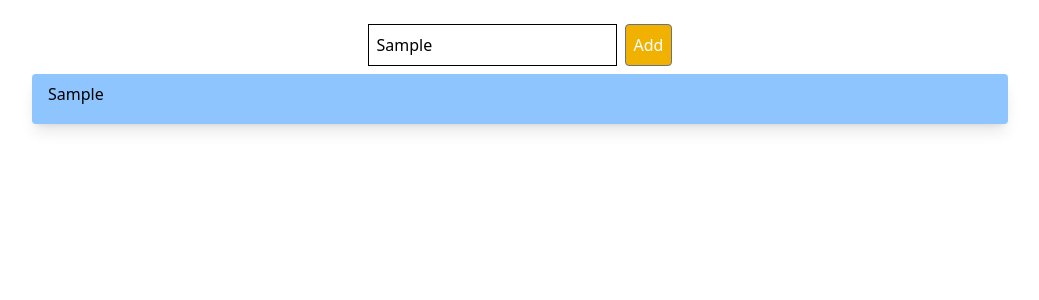
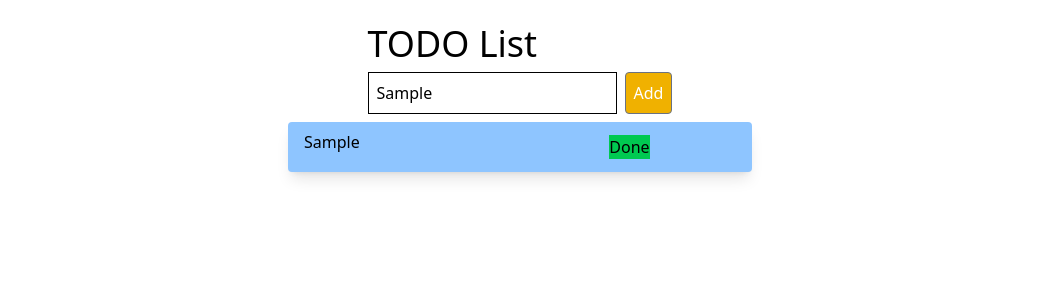
Before and after one commit to pprometheus/todolist, a React (Vite) app in the folder todo/: page / in a window 1280 px wide. Both pictures are taken after typing "Sample" into the empty fields and a click on the button "Add". Shown: the top 300 px of the page, without its empty margins (120-1159 px from the left). Built offline with nearby package versions, Linux system fonts and the light colour scheme.

Commit message:
Suggestion comments added

```diff
--- a/todo/src/App.jsx
+++ b/todo/src/App.jsx
@@ -1,17 +1,19 @@
 import { useState } from "react";
 
 function App() {
-  const [task, setTask] = useState({ task: "", status: "false" });
+  const [task, setTask] = useState({ task: "", status: "false" });//false is boolean
   const [taskList, setTasklist] = useState([]);
+
   function addTask() {
-    const completed = "false";
-    if (task != "") {
+    // const completed = "false";
+    if (task != "") { //task.task we are checking task -> object
       setTasklist((prevTask) => [...prevTask, task]);
-      setTask("");
+      setTask(""); //setting the object to empty string ?? revert to original state or null
     }
   }
+  console.log("Task",task);
 
-  console.log(taskList);
+  // console.log(taskList);
   // console.log(task);
 
   function handleChange(e) {
@@ -37,6 +39,8 @@ function App() {
     <>
       <div className="items-center justify-center flex">
         <div className="mt-6">
+          <h1 className="text-4xl mb-2"> TODO List</h1>
+
           <input
             className="border-1 p-2"
             type="text"
@@ -55,16 +59,17 @@ function App() {
         </div>
       </div>
 
-      <div className="justify-center items-center w-[80%] ml-auto mr-auto mt-2 px-6 ">
+      <div className="justify-center items-center w-[40%] ml-auto mr-auto mt-2 px-6 ">
         {taskList.map((item, idx) => (
           <ul key={idx} className="">
             <li className="py-2  shadow-lg bg-blue-300 px-4 rounded-sm mb-2 flex justify-between">
-              <div className={`${item.status ? "line-through" : ""}`}>
+              <div className= {item.status ? "line-through" : ""}>
                 {item.task}
               </div>
-              <div className="group relative ">
+
+              <div className="group relative pl-38 ">
                 <button
-                  className="border-1 px-2 py-1 bg-green-500 text-white rounded-lg  ml-11 hover:cursor-pointer invisible group-hover:visible "
+                  className={item.status ? " bg-blue-500" : " bg-green-500"} border-1 px-2 py-1 text-white rounded-lg  ml-11 hover:cursor-pointer invisible group-hover:visible
                   onClick={() => {
                     doneTask(idx);
                   }}
```
